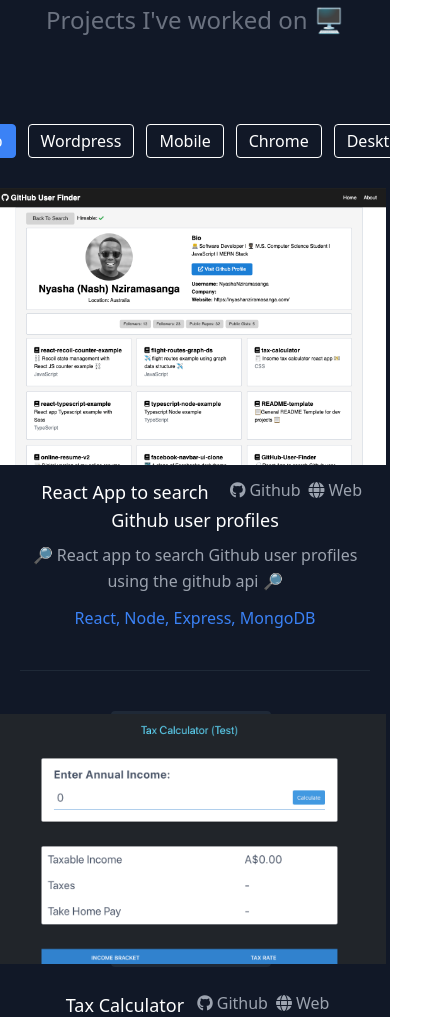
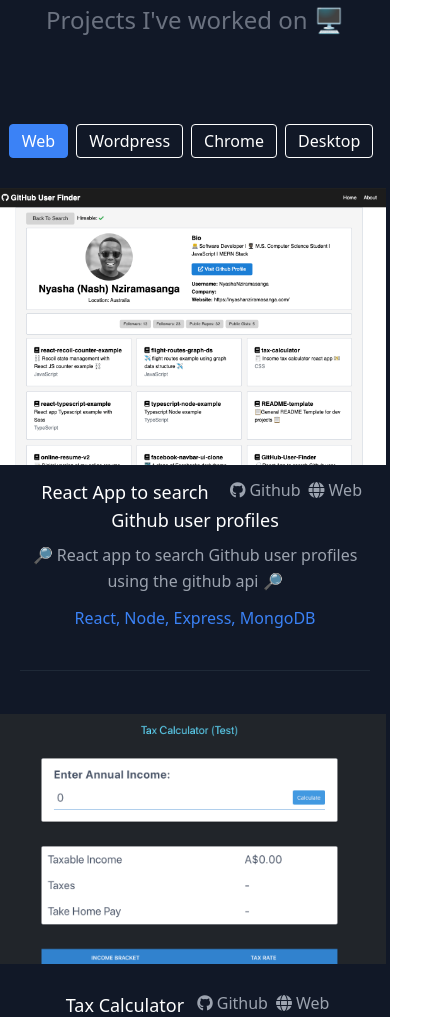
Before and after one commit to NyashaNziramasanga/online-portfolio-v3, a React (Create React App) app: page / in a window 390 px wide. Shown: the part 3546-4563 px from the top of the page, 434 px wide, since content can reach past the window. Built offline with nearby package versions, Linux system fonts and the light colour scheme.

Commit message:
Mobile responsiveness

```diff
--- a/src/Components/Portfolio.tsx
+++ b/src/Components/Portfolio.tsx
@@ -35,7 +35,6 @@
 
         <div className='container px-5 py-12 mx-auto' data-aos='fade-in'>
           <Tab openTab={openTab} setOpenTab={setOpenTab} />
-
           <PortfolioCard
             name={' React App to search Github user profiles'}
             desc={
--- a/src/UI/PortfolioImage.tsx
+++ b/src/UI/PortfolioImage.tsx
@@ -9,7 +9,7 @@
       target='_blank'
       rel='noopener noreferrer'
     >
-      <div className='sm:w-64 sm:h-40 h-64 w-40 sm:mr-5 inline-flex items-center justify-center text-blue-400 bg-gray-800 flex-shrink-0 rounded'>
+      <div className='sm:w-64 sm:h-40 h-64 w-40 sm:mr-5 inline-flex items-center justify-center text-blue-400 flex-shrink-0 rounded'>
         <img
           className='hover:opacity-0 bg-white absolute sm:w-64 sm:h-40 transition ease-in duration-500'
           src={props.image}
--- a/src/UI/Tab.tsx
+++ b/src/UI/Tab.tsx
@@ -19,11 +19,6 @@
           <Tablist
             setOpenTab={props.setOpenTab}
             openTab={props.openTab}
-            platform={'mobile'}
-          />
-          <Tablist
-            setOpenTab={props.setOpenTab}
-            openTab={props.openTab}
             platform={'chrome'}
           />
           <Tablist
--- a/src/UI/Tablist.tsx
+++ b/src/UI/Tablist.tsx
@@ -6,7 +6,7 @@
     props.platform.charAt(0).toUpperCase() + props.platform.slice(1);
   return (
     <div>
-      <li className='mr-3'>
+      <li className='mr-2'>
         <a
           className={`inline-block border rounded py-1 px-3 text-white ${
             props.openTab === props.platform
```
Also changed, not shown: src/assets/images/portfolio/screeny.png.
